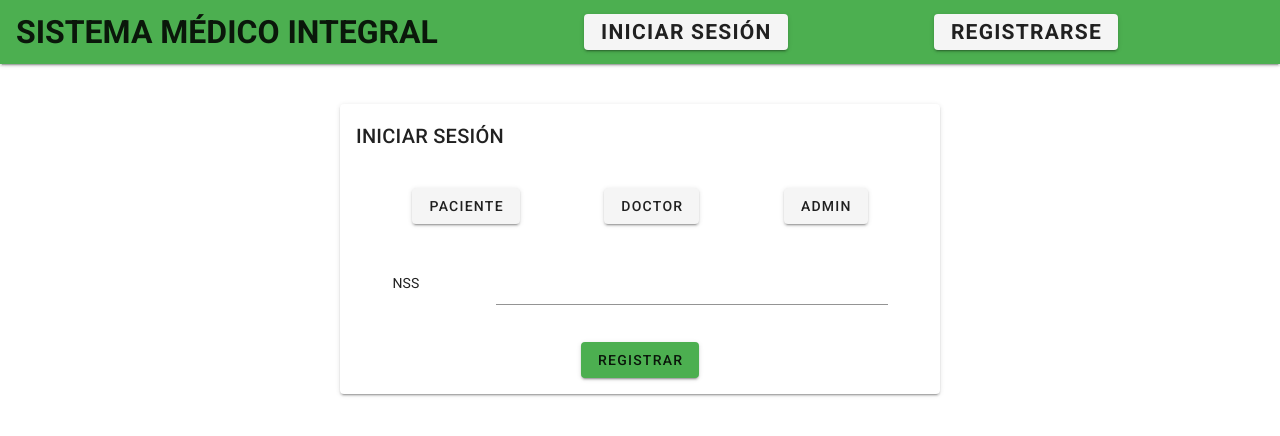
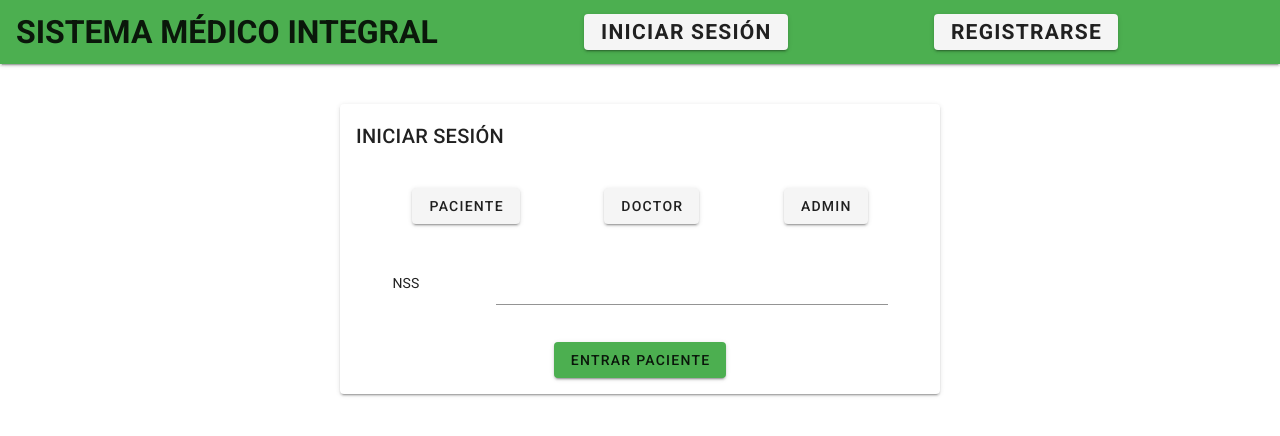
Before and after one commit to sanchezpili6/sistema-medico-integral, a Vue app in the folder front/: page /login in a window 1280 px wide. Both pictures are taken after a click on the button "PACIENTE". Shown: the top 436 px of the page. Built offline with nearby package versions, Linux system fonts and the light colour scheme.

Commit message:
Patient and doctor login

```diff
--- a/front/src/views/Login.vue
+++ b/front/src/views/Login.vue
@@ -46,8 +46,14 @@
               <v-text-field v-model="email" required></v-text-field>
             </v-col>
           </v-row>
-          <v-flex class="text-center">
-            <v-btn @click="register" color="green" class="ma-4">Registrar</v-btn>
+          <v-flex class="text-center" v-show="doctor">
+            <v-btn @click="login_doctor" color="green" class="ma-4">Entrar doc</v-btn>
+          </v-flex>
+          <v-flex class="text-center" v-show="patient">
+            <v-btn @click="login_patient" color="green" class="ma-4">Entrar paciente</v-btn>
+          </v-flex>
+          <v-flex class="text-center" v-show="admin">
+            <v-btn @click="login_doctor" color="green" class="ma-4">Registrar</v-btn>
           </v-flex>
         </v-card>
       </v-col>
@@ -56,6 +62,7 @@
 </template>
 
 <script>
+let API_URL= 'https://e1aa-2806-2f0-9000-f884-c94c-ca23-2152-3e52.ngrok.io';
 import NavBar from "./NavBar";
 export default {
   name: "Login",
@@ -64,12 +71,71 @@ export default {
   },
   data(){
     return{
+      nss: '',
+      license: '',
+      email: '',
       patient: false,
       doctor: false,
       admin: false
     }
   },
   methods:{
+    async login_doctor(){
+      if(this.license!=''){
+        this.dialog=false;
+        // POST request using fetch with async/await
+        const requestOptions = {
+          method: "POST",
+          headers: { "Content-Type": "application/json" },
+          body: JSON.stringify({certificate: this.license})
+        };
+        console.log(requestOptions.body);
+        const response = await fetch(API_URL+"/api/doctor/login", requestOptions).then(async response => {
+          const data = await response.json();
+          console.log(data)
+          // check for error response
+          if (!response.ok) {
+            // get error message from body or default to response status
+            const error = (data && data.message) || response.status;
+            return Promise.reject(error);
+          }
+        }).catch(error => {
+          this.errorMessage = error;
+          console.error('There was an error!', error);
+        });
+      }
+      else{
+        this.dialog=true;
+      }
+    },
+    async login_patient(){
+      if(this.nss!=''){
+        this.dialog=false;
+        // POST request using fetch with async/await
+        const requestOptions = {
+          method: "POST",
+          headers: { "Content-Type": "application/json" },
+          body: JSON.stringify({nss: this.nss})
+        };
+        console.log(requestOptions.body);
+        const response = await fetch(API_URL+"/api/patient/login", requestOptions).then(async response => {
+          const data = await response.json();
+          console.log(data)
+          // check for error response
+          if (!response.ok) {
+            // get error message from body or default to response status
+            const error = (data && data.message) || response.status;
+            return Promise.reject(error);
+          }
+        }).catch(error => {
+          this.errorMessage = error;
+          console.error('There was an error!', error);
+        });
+      }
+      else{
+        this.dialog=true;
+      }
+    },
     displayDoctor(){
       this.patient = false
       this.doctor = true
```
Also changed, not shown: front/src/views/doctors/DoctorRegistration.vue (line endings or trailing spaces).
